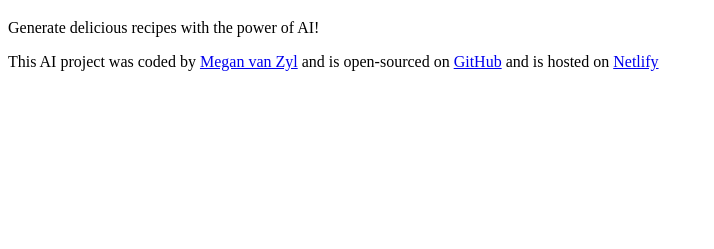
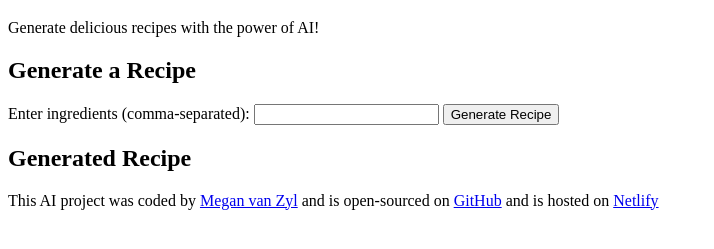
Before and after one commit to EmFirefly/ai-recipe-generator, a plain HTML site: page index.html in a window 1280 px wide. Shown: the part 61-310 px from the top of the page, without its empty margins (0-714 px from the left). Drawn offline with Linux system fonts and the light colour scheme.

Commit message:
added html structure

```diff
--- a/index.html
+++ b/index.html
@@ -7,11 +7,29 @@
     <title>Recipe Generator</title>
 </head>
 <body>
-    <h1>Welcome to the Recipe Generator</h1>
-    <p>Generate delicious recipes with the power of AI!</p>
-    <footer>This AI project was coded by <a href="https://github.com/EmFirefly/" target="_blank">Megan van Zyl</a> and is open-sourced on
+    <header>
+        <h1>Welcome to the Recipe Generator</h1>
+        <p>Generate delicious recipes with the power of AI!</p>
+    </header>
+    <main>
+        <section id="recipe-form">
+            <h2>Generate a Recipe</h2>
+            <form id="recipeInputForm">
+                <label for="ingredients">Enter ingredients (comma-separated):</label>
+                <input type="text" id="ingredients" name="ingredients" required>
+                <button type="submit">Generate Recipe</button>
+            </form>
+        </section>
+        <section id="recipe-output">
+            <h2>Generated Recipe</h2>
+            <div id="recipeDisplay"></div>
+        </section>
+
+    <footer>
+        This AI project was coded by <a href="https://github.com/EmFirefly/" target="_blank">Megan van Zyl</a> and is open-sourced on
     <a href="https://github.com/EmFirefly/ai-recipe-generator" target="_blank">GitHub</a>
-        and is hosted on <a href="https://majestic-puffpuff-b584cb.netlify.app/" target="_blank">Netlify</a></footer>
+        and is hosted on <a href="https://majestic-puffpuff-b584cb.netlify.app/" target="_blank">Netlify</a>
+    </footer>
     <script src="src/index.js"></script>
 
 </body>
```
